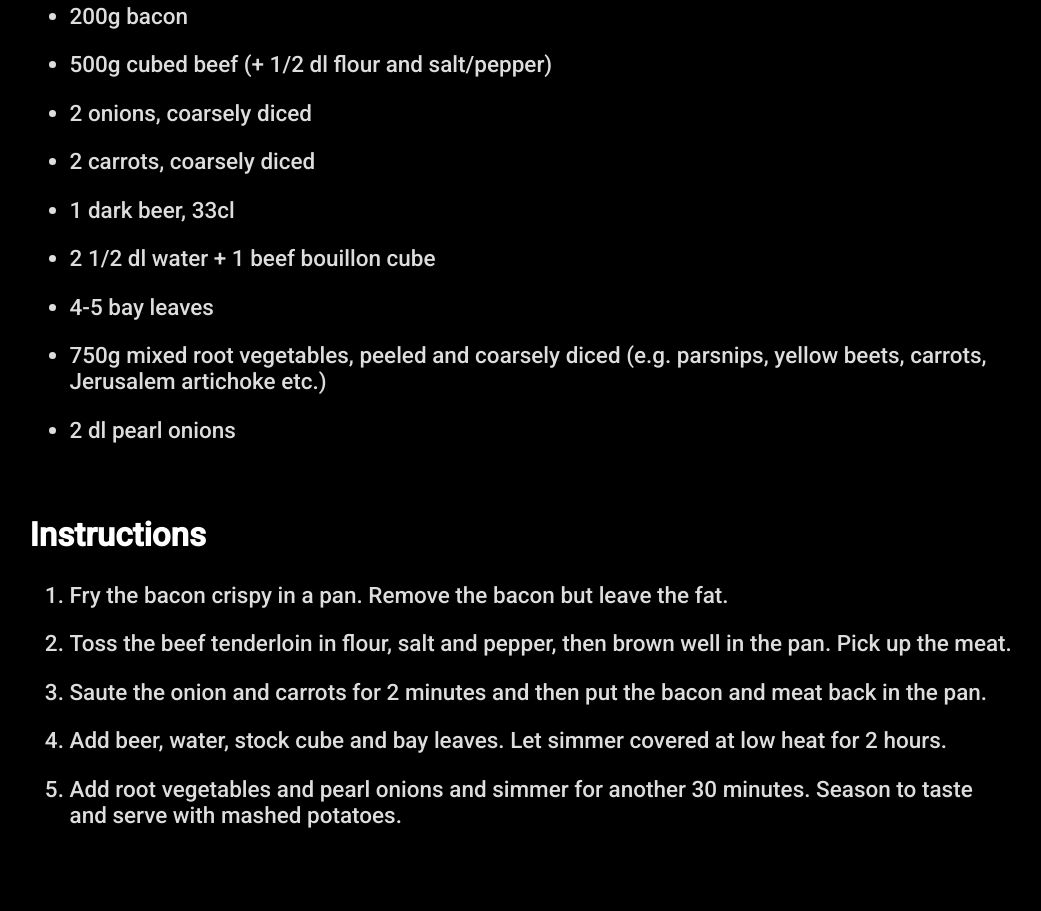
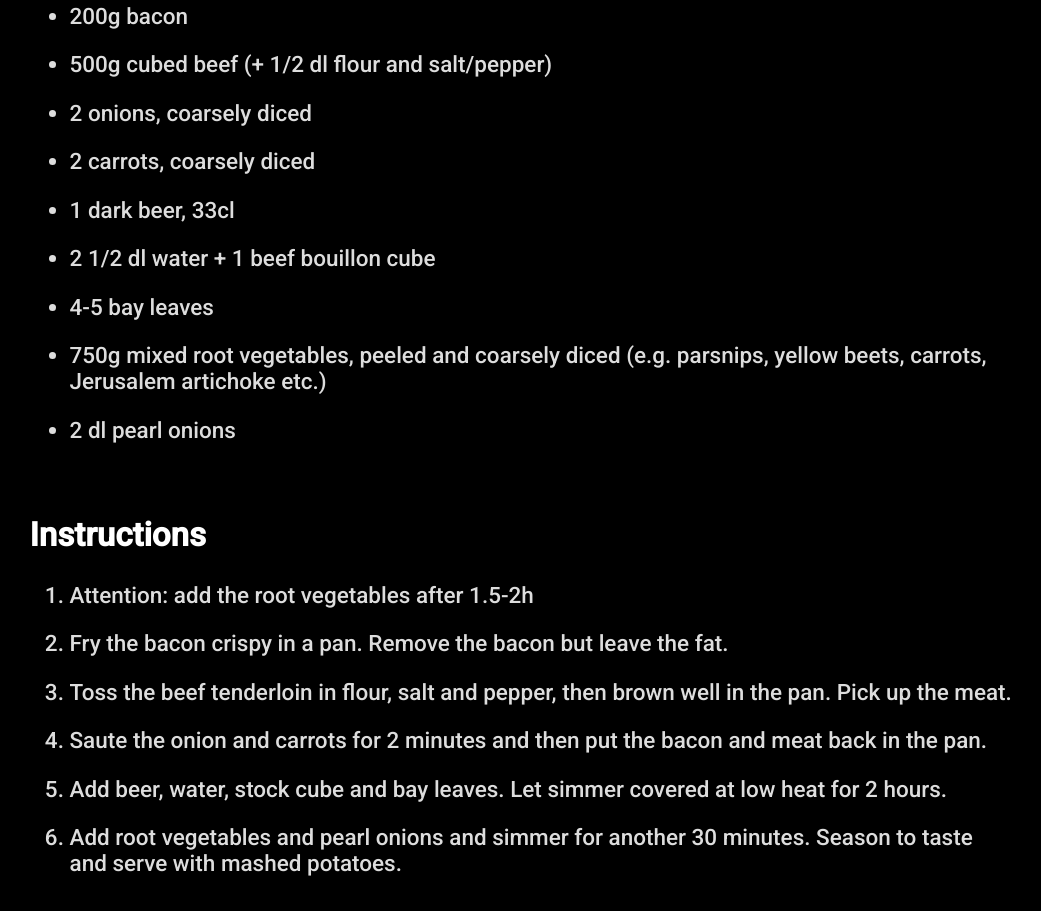
Before and after one commit to Stenvalski/cookbook, a plain HTML site: page Oksegryde.html in a window 1280 px wide. Shown: the part 1071-1982 px from the top of the page, without its empty margins (118-1159 px from the left). Drawn offline with Linux system fonts and the light colour scheme.

Commit message:
updated with new beefstew with new instructions

```diff
--- a/Oksegryde.html
+++ b/Oksegryde.html
@@ -43,6 +43,7 @@
     <div class="item instructions">
         <h2>Instructions</h2>
         <ol>
+            <li>Attention: add the root vegetables after 1.5-2h</li>
             <li>Fry the bacon crispy in a pan. Remove the bacon but leave the fat. </li>
             <li>Toss the beef tenderloin in flour, salt and pepper, then brown well in the pan. Pick up the meat. </li>
             <li>Saute the onion and carrots for 2 minutes and then put the bacon and meat back in the pan.</li>
```
